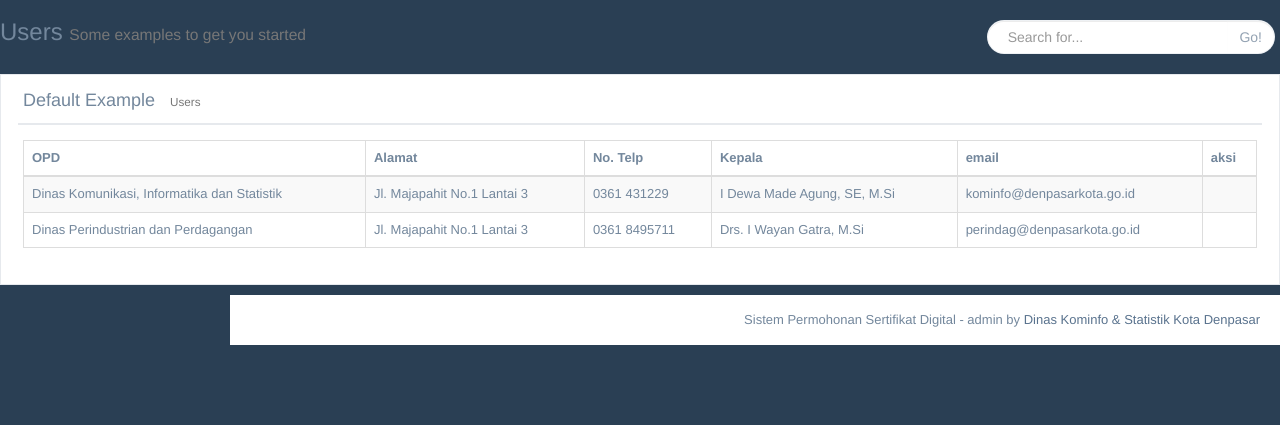
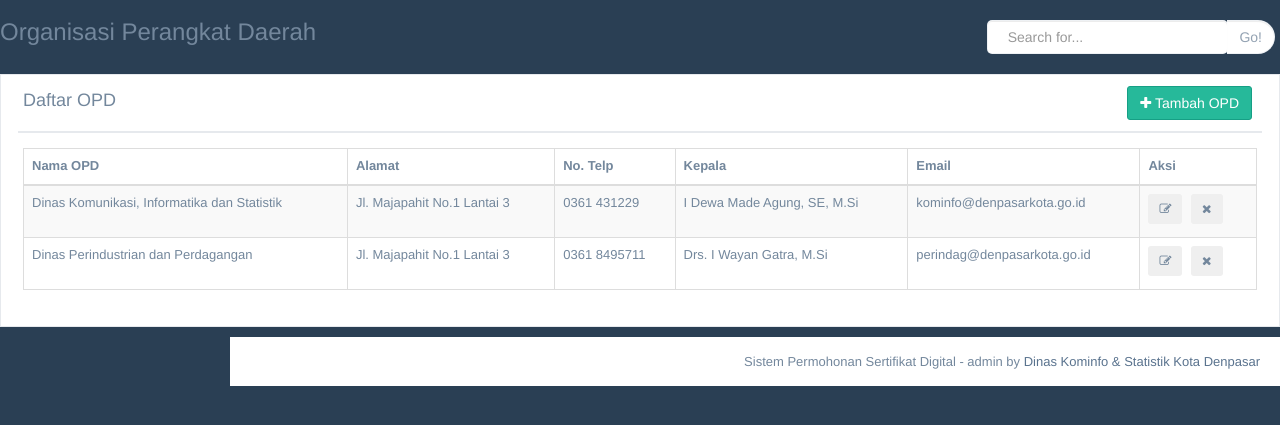
Before and after one commit to dewasugiarta/Digital-Sign, a PHP site: template pages/content/opd.php in a window 1280 px wide. Shown: the top 425 px of the page. Run offline with PHP 8.4, Linux system fonts and the light colour scheme; the template is opened without the code that fills it, so the values that code supplies are empty.

Commit message:
add modal to OPD

```diff
--- a/pages/content/opd.php
+++ b/pages/content/opd.php
@@ -4,7 +4,7 @@
                 <div class="">
                   <div class="page-title">
                     <div class="title_left">
-                      <h3>Users <small>Some examples to get you started</small></h3>
+                      <h3>Organisasi Perangkat Daerah</h3>
                     </div>
 
                     <div class="title_right">
@@ -25,21 +25,26 @@
                     <div class="col-md-12 col-sm-12 col-xs-12">
                       <div class="x_panel">
                         <div class="x_title">
-                          <h2>Default Example <small>Users</small></h2>
+                          <h2>Daftar OPD</h2>
 
-                          <div class="clearfix"></div>
+                          <div class="clearfix">
+                            <button class="btn btn-md btn-success add-opd" data-toggle="modal" data-target="#add-opd">
+                              <i class="fa fa-plus"></i>
+                              Tambah OPD
+                            </button>
+                          </div>
                         </div>
                         <div class="x_content">
 
                           <table id="datatable" class="table table-striped table-bordered">
                             <thead>
                               <tr>
-                                <th>OPD</th>
+                                <th>Nama OPD</th>
                                 <th>Alamat</th>
                                 <th>No. Telp</th>
                                 <th>Kepala</th>
-                                <th>email</th>
-                                <th>aksi</th>
+                                <th>Email</th>
+                                <th>Aksi</th>
                               </tr>
                             </thead>
 
@@ -51,7 +56,14 @@
                                 <td>0361 431229</td>
                                 <td>I Dewa Made Agung, SE, M.Si</td>
                                 <td>kominfo@denpasarkota.go.id</td>
-                                <td></td>
+                                <td>
+                                  <button class="btn btn-sm" data-toggle="modal" data-target="#edit-opd">
+                                    <i class="fa fa-edit"></i>
+                                  </button>
+                                  <button class="btn btn-sm">
+                                    <i class="fa fa-times"></i>
+                                  </button>
+                                </td>
                               </tr>
                               <tr>
                                 <td>Dinas Perindustrian dan Perdagangan</td>
@@ -59,7 +71,14 @@
                                 <td>0361 8495711</td>
                                 <td>Drs. I Wayan Gatra, M.Si</td>
                                 <td>perindag@denpasarkota.go.id</td>
-                                <td></td>
+                                <td>
+                                  <button class="btn btn-sm" data-toggle="modal" data-target="#edit-opd">
+                                    <i class="fa fa-edit"></i>
+                                  </button>
+                                  <button class="btn btn-sm">
+                                    <i class="fa fa-times"></i>
+                                  </button>
+                                </td>
                               </tr>
                               </tbody>
                           </table>
@@ -71,3 +90,99 @@
                 </div>
               </div>
           <!-- /page content -->
+
+          <!-- Add OPD Modal -->
+          <div class="modal" id="add-opd">
+            <div class="modal-dialog">
+              <div class="modal-content">
+
+                <!-- Modal Header -->
+                <div class="modal-header">
+                  <h4 class="modal-title">Tambahkan OPD</h4>
+                  <button type="button" class="close" data-dismiss="modal">&times;</button>
+                </div>
+
+                <!-- Modal body -->
+                <div class="modal-body">
+                  <form action="">
+                    <div class="form-group">
+                      <label >Nama OPD</label>
+                      <input type="text" class="form-control" name="nama-opd" placeholder="Nama OPD">
+                    </div>
+                    <div class="form-group">
+                      <label> Alamat OPD</label>
+                      <input type="text" class="form-control" name="alamat-opd" placeholder="Alamat OPD">
+                    </div>
+                    <div class="form-group">
+                      <label> Kepala OPD</label>
+                      <input type="text" class="form-control" name="kepala-opd" placeholder="Kepala OPD">
+                    </div>
+                    <div class="form-group">
+                      <label> Telepon OPD</label>
+                      <input type="text" class="form-control" name="telepon-opd" placeholder="Telepon OPD">
+                    </div>
+                    <div class="form-group">
+                      <label> Email OPD</label>
+                      <input type="text" class="form-control" name="email-opd" placeholder="Email OPD">
+                    </div>
+
+                  </form>
+                </div>
+
+                <!-- Modal footer -->
+                <div class="modal-footer">
+                  <button type="submit" class="btn btn-success">Simpan</button>
+                  <button type="button" class="btn btn-danger" data-dismiss="modal">Batal</button>
+                </div>
+
+              </div>
+            </div>
+          </div>
+
+          <!-- Edit OPD Modal -->
+          <div class="modal" id="edit-opd">
+            <div class="modal-dialog">
+              <div class="modal-content">
+
+                <!-- Modal Header -->
+                <div class="modal-header">
+                  <h4 class="modal-title">Edit OPD</h4>
+                  <button type="button" class="close" data-dismiss="modal">&times;</button>
+                </div>
+
+                <!-- Modal body -->
+                <div class="modal-body">
+                  <form action="">
+                    <div class="form-group">
+                      <label >Nama OPD</label>
+                      <input type="text" class="form-control" name="nama-opd" placeholder="Nama OPD">
+                    </div>
+                    <div class="form-group">
+                      <label> Alamat OPD</label>
+                      <input type="text" class="form-control" name="alamat-opd" placeholder="Alamat OPD">
+                    </div>
+                    <div class="form-group">
+                      <label> Kepala OPD</label>
+                      <input type="text" class="form-control" name="kepala-opd" placeholder="Kepala OPD">
+                    </div>
+                    <div class="form-group">
+                      <label> Telepon OPD</label>
+                      <input type="text" class="form-control" name="telepon-opd" placeholder="Telepon OPD">
+                    </div>
+                    <div class="form-group">
+                      <label> Email OPD</label>
+                      <input type="text" class="form-control" name="email-opd" placeholder="Email OPD">
+                    </div>
+
+                  </form>
+                </div>
+
+                <!-- Modal footer -->
+                <div class="modal-footer">
+                  <button type="submit" class="btn btn-success">Simpan</button>
+                  <button type="button" class="btn btn-danger" data-dismiss="modal">Batal</button>
+                </div>
+
+              </div>
+            </div>
+          </div>
--- a/pages/header.php
+++ b/pages/header.php
@@ -6,6 +6,8 @@
         <meta charset="utf-8">
         <meta http-equiv="X-UA-Compatible" content="IE=edge">
         <meta name="viewport" content="width=device-width, initial-scale=1">
+
+        <link rel="icon" href="https://denpasarkota.go.id/assets/templates/default/ico/favicon.png">
 
         <title>SIPERDIG ! | </title>
 
@@ -30,6 +32,8 @@
         <!-- <link href="vendors/switchery/dist/switchery.min.css" rel="stylesheet"> -->
         <!-- starrr -->
         <!-- <link href="vendors/starrr/dist/starrr.css" rel="stylesheet"> -->
+
+        <link rel="stylesheet" href="src/css/index.css">
     </head>
 
     <body class="nav-md">
--- a/pages/menu.php
+++ b/pages/menu.php
@@ -40,7 +40,7 @@
               <br>
             <h3>Data Master</h3>
             <ul class="nav side-menu">
-              <li><a href="main.php?formid=opd"><i class="fa fa-bank"></i> OPD</a>
+              <li><a href="index.php?pageid=opd"><i class="fa fa-bank"></i> OPD</a>
               <li><a href="#"><i class="fa fa-user"></i> User</a>
             </ul>
           </div>
--- /dev/null
+++ b/src/css/index.css
@@ -0,0 +1,7 @@
+.add-opd{
+    float: right;
+}
+
+.form-control{
+    border-radius:5px !important;
+}
```
